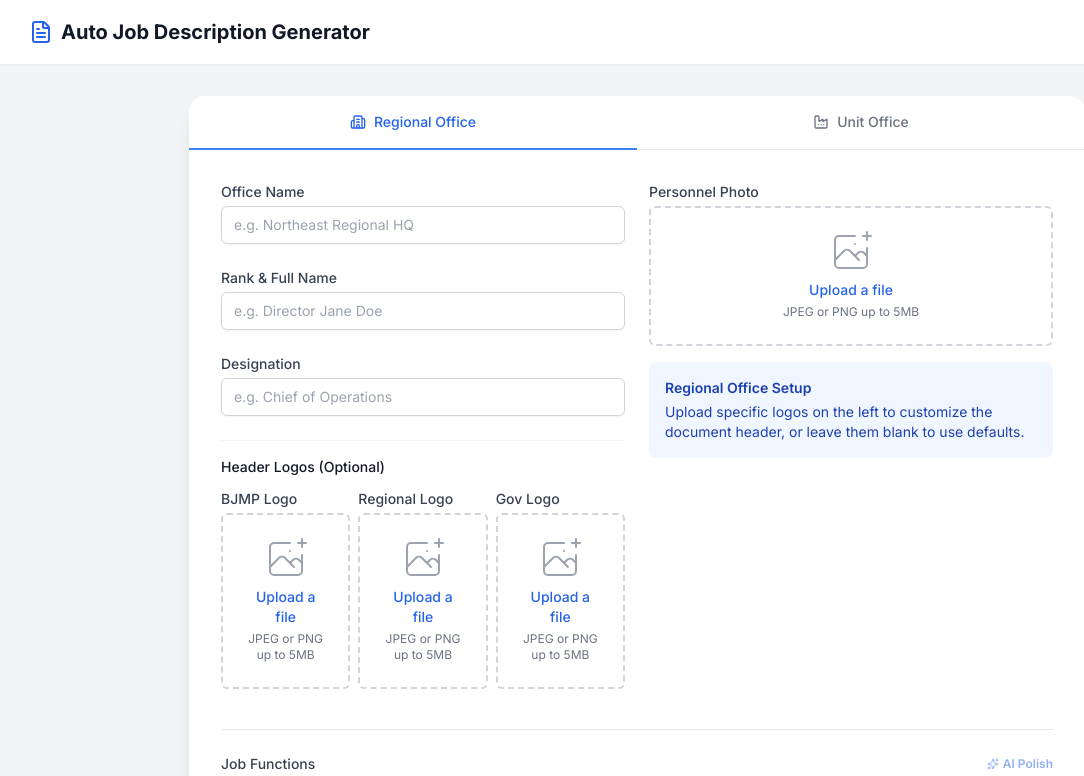
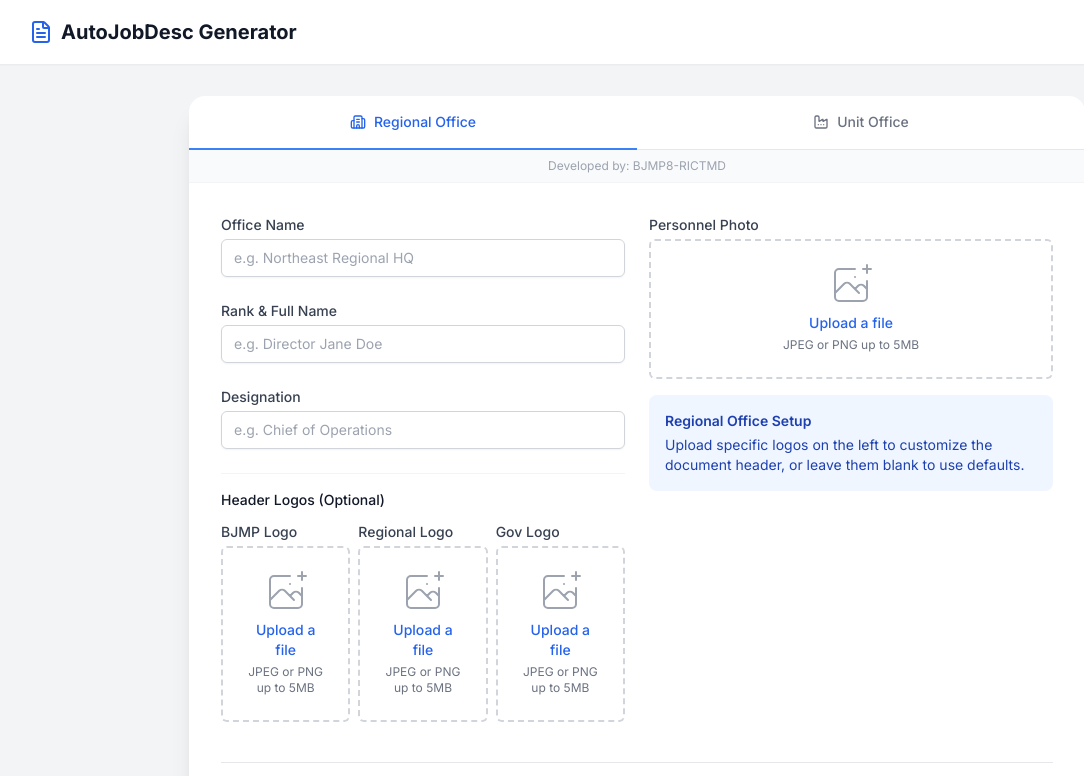
Before and after one commit to r8bjmp001/BJMP8-AJDG, a React (Vite) app: page / in a window 1280 px wide. Shown: the top 776 px of the page, without its empty margins (3-1087 px from the left). Built offline with nearby package versions, Linux system fonts and the light colour scheme; no server answers.

Commit message:
feat: Update app title and logos
Refactors the application title to a shorter "AutoJobDesc Generator" for better mobile display. Updates the default BJMP logo URL to a more robust source. Adds a developer credit line at the bottom of the header.

```diff
--- a/App.tsx
+++ b/App.tsx
@@ -113,7 +113,7 @@ export default function App() {
           <div className="flex justify-between h-16 items-center">
             <div className="flex items-center gap-2">
               <FileText className="h-6 w-6 text-blue-600" />
-              <h1 className="text-xl font-bold text-gray-900 hidden sm:block">Auto Job Description Generator</h1>
+              <h1 className="text-xl font-bold text-gray-900 hidden sm:block">AutoJobDesc Generator</h1>
               <h1 className="text-xl font-bold text-gray-900 sm:hidden">AutoJobDesc</h1>
             </div>
             {viewMode === 'preview' && (
@@ -161,6 +161,11 @@ export default function App() {
                 </button>
               </nav>
             </div>
+
+            {/* Credit Line */}
+            <p className="text-center text-xs text-gray-400 py-2 bg-gray-50 border-b border-gray-100">
+              Developed by: BJMP8-RICTMD
+            </p>
 
             {/* Form Content */}
             <div className="p-6 md:p-8 space-y-6">
@@ -254,7 +259,7 @@ export default function App() {
                             <h3 className="text-sm font-medium text-gray-900 mb-3">Other Header Logos (Optional)</h3>
                             <div className="grid grid-cols-2 gap-2">
                                 <FileUpload
-                                    label="Regional Logo"
+                                    label="BJMP Logo"
                                     currentImage={unitData.bjmpLogo}
                                     onChange={(val) => handleInputChange('bjmpLogo', val, PersonnelType.UNIT)}
                                     className="mb-0"
--- a/components/JobDescriptionPreview.tsx
+++ b/components/JobDescriptionPreview.tsx
@@ -13,7 +13,7 @@ export const JobDescriptionPreview = forwardRef<HTMLDivElement, JobDescriptionPr
   const unitData = !isRegional ? (data as UnitData) : null;
 
   // Defaults
-  const defaultBjmpLogoUrl = "https://res.cloudinary.com/dmroxqgop/image/upload/v1739983995/1_vohwuy.png";
+  const defaultBjmpLogoUrl = "https://upload.wikimedia.org/wikipedia/commons/thumb/6/6d/Bureau_of_Jail_Management_and_Penology_%28BJMP%29.svg/1024px-Bureau_of_Jail_Management_and_Penology_%28BJMP%29.svg.png";
   const defaultBagongPilipinasUrl = "https://upload.wikimedia.org/wikipedia/commons/thumb/2/22/Bagong_Pilipinas_logo.svg/240px-Bagong_Pilipinas_logo.svg.png";
 
   // Determine Logos
```
